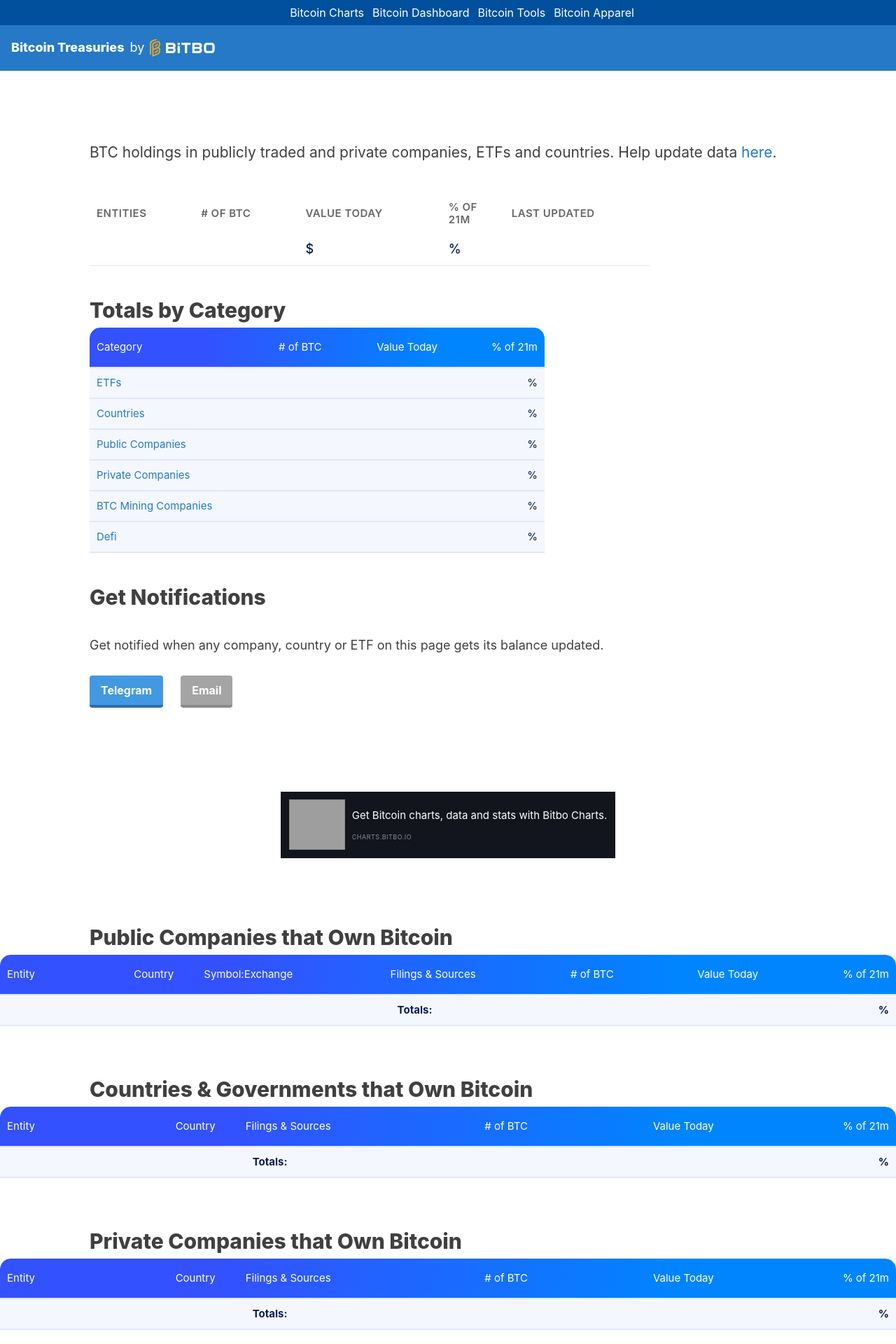
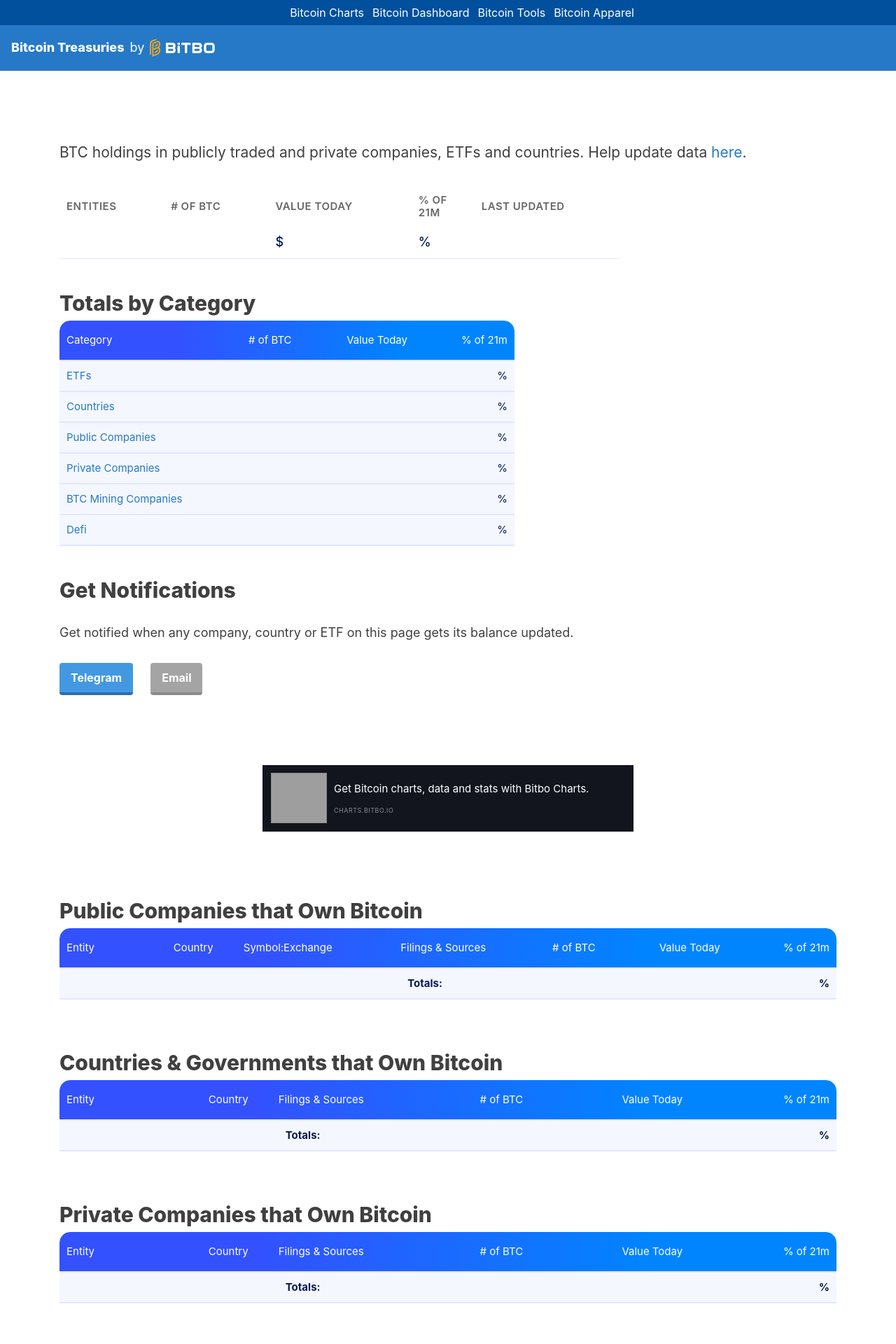
Before and after one commit to coelhogonzalo/treasuries, a Django app: template treasuries/templates/index.html in a window 1280 px wide. Shown: the top 1920 px of the page at 70% size. Run offline with Django 5.2, Linux system fonts and the light colour scheme; the template is opened without the code that fills it, so the values that code supplies are empty; parts of the project's set-up code (start-up, migrations or seed data) failed here and were passed over; some libraries are stand-ins or nearby versions; grey boxes are pictures that could not be loaded.

Commit message:
Final refactor main page

```diff
--- a/static/css/beautiful.css
+++ b/static/css/beautiful.css
@@ -42,7 +42,6 @@
 p {
   line-height: 1.5;
   margin: 1.875rem 0;
-  margin-left: 10%;
 }
 h1,h2,h3,h4,h5,h6 {
   font-family: -apple-system,BlinkMacSystemFont,segoe ui,Roboto,Helvetica,Arial,sans-serif,apple color emoji,segoe ui emoji,segoe ui symbol;
@@ -54,7 +53,6 @@
 }
 h2 {
   font-size: 1.875rem;
-  margin-left: 10%;
 }
 h3 {
   font-size: 1.5rem;
--- a/static/css/treasuries-desktop.css
+++ b/static/css/treasuries-desktop.css
@@ -74,10 +74,6 @@
 	border-radius: 15px 15px 0 0 !important;
 	overflow: hidden;
 	width: 100%;
-}
-
-.treasuries-index {
-	margin-left: 10%;
 }
 
 .treasuries-table--smaller {
@@ -244,7 +240,6 @@
 }
 
 .button-holder{
-	margin-left: 10%;
 	display: inline-block;
 }
 
@@ -266,7 +261,6 @@
 	font-weight: 700;
 	color: white;
 	line-height: 26px;
-	margin-left: 10%;
 	margin-bottom: 20px;
 	text-decoration: none;
 	width: fit-content;
--- /dev/null
+++ b/treasuries/templates/base.html
@@ -0,0 +1,17 @@
+<!DOCTYPE html>
+<html lang="en">
+<!-- Beautiful Jekyll 6.0.1 | Copyright Dean Attali 2023 -->
+{% include 'head.html' %}
+
+<body>
+
+  {% include 'nav.html' %}
+
+  {% block main_content %}
+
+  {% endblock %}
+
+  {% include 'footer.html' %}
+
+</body>
+</html>
--- a/treasuries/templates/index.html
+++ b/treasuries/templates/index.html
@@ -1,11 +1,8 @@
-<!DOCTYPE html>
-<html lang="en">
+{% extends 'page.html' %}
 
-  {% include 'head.html' %}
-
+{% block content %}
 <body>
 
-  {% include 'nav.html' %}
 
   {% include 'header.html' with title=base_domain %}
 
@@ -419,11 +416,9 @@
 
   <br>
 
-  {% include 'footer.html' %}
-
 </body>
 
-</html>
+{% endblock %}
 
 
 <script>
--- /dev/null
+++ b/treasuries/templates/page.html
@@ -0,0 +1,17 @@
+{% extends 'base.html' %}
+
+{% block main_content %}
+<main class="container-md">
+  <div class="row">
+    <div class="col">
+
+
+      {% block content %}
+
+      {% endblock %}
+
+
+    </div>
+  </div>
+</main>
+{% endblock %}
```
